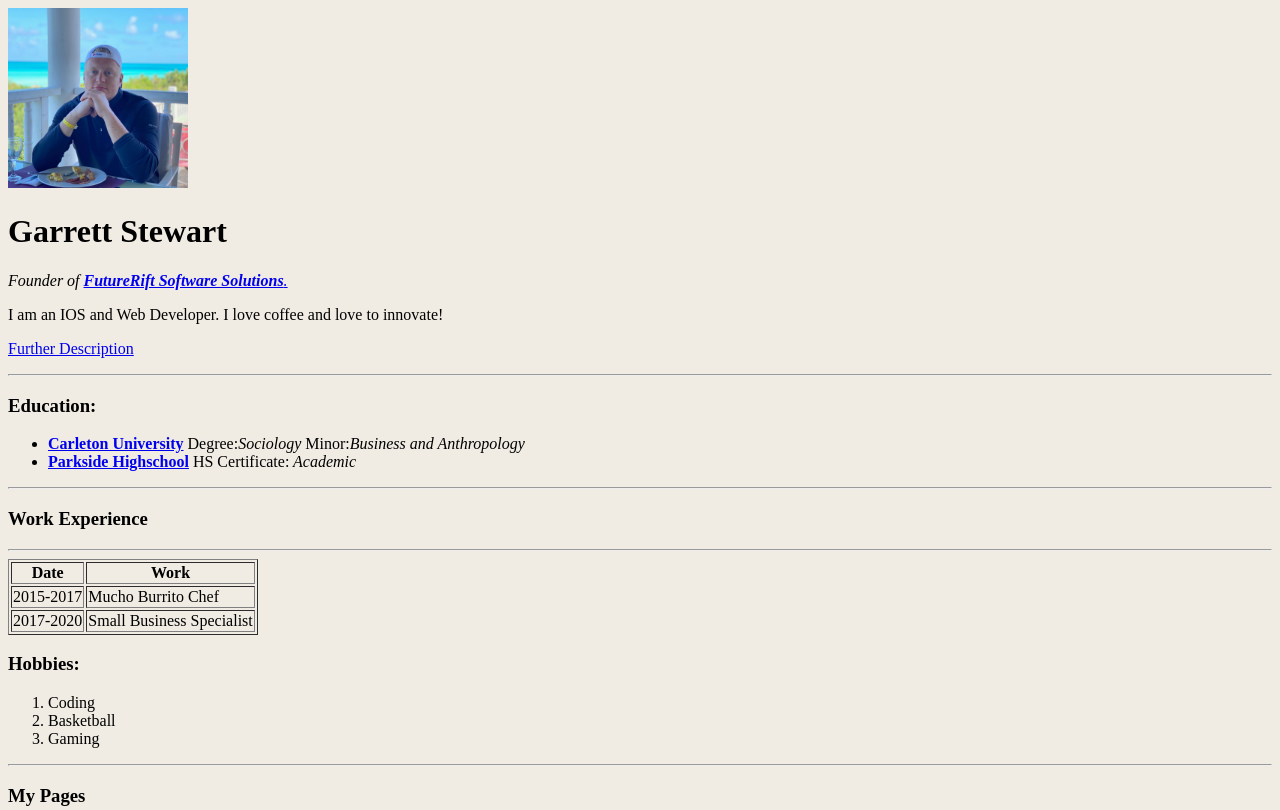
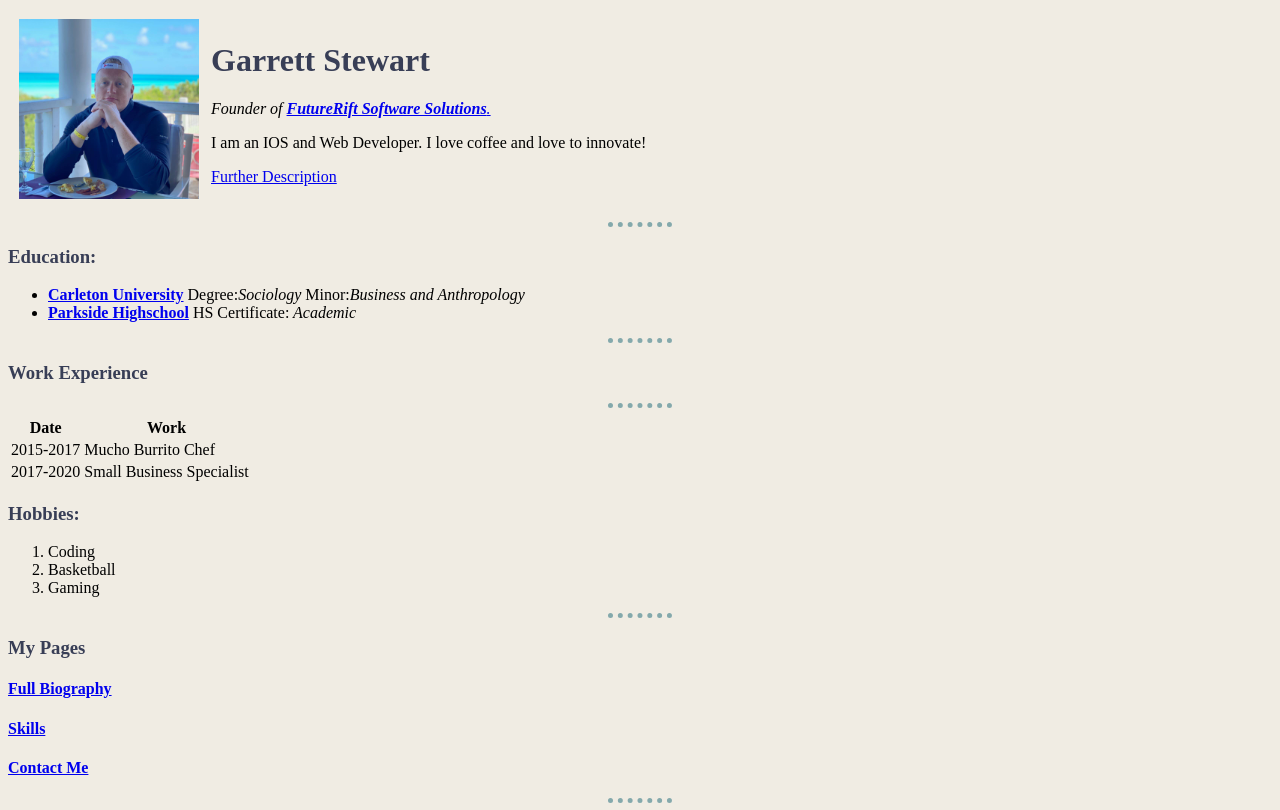
Before and after one commit to MrStewart519/cv, a plain HTML site: page index.html in a window 1280 px wide. Shown: the top 810 px of the page. Drawn offline with Linux system fonts and the light colour scheme.

Commit message:
Add files via upload

```diff
--- /dev/null
+++ b/css/styles.css
@@ -0,0 +1,24 @@
+body {
+  background-color: #f0ece3;
+}
+
+hr {
+  border-style: none;
+  border-top-style: dotted;
+  border-color: #84a9ac;
+  border-width: 5px;
+  height: 0px;
+  width: 5%
+}
+
+h1 {
+  color: #383e56
+}
+
+h3 {
+  color: #383e56
+}
+
+h4 {
+  color: #383e56
+}
--- a/index.html
+++ b/index.html
@@ -4,10 +4,11 @@
 <head>
   <meta charset="utf-8">
   <title>Garrett's Personal Site</title>
+  <link rel="stylesheet" href="css/styles.css">
 </head>
 
-<body style="background-color: #f0ece3;>
-  <table cellspacing="10">
+<body>
+  <table cellspacing=" 10">
     <tr>
       <td><img src="images/Garrettprofilepic.jpg" alt="Profile Picture" height="180" width="180"></td>
       <td>
@@ -26,7 +27,7 @@
   </ul>
   <hr>
   <h3>Work Experience</h3>
-  <table border="1">
+  <table>
     <thead>
       <th>Date</th>
       <th>Work</th>
```
Also changed, not shown: bio.html (+1 -0 lines), compskill.html (+1 -0 lines), contact.html (+2 -0 lines).
